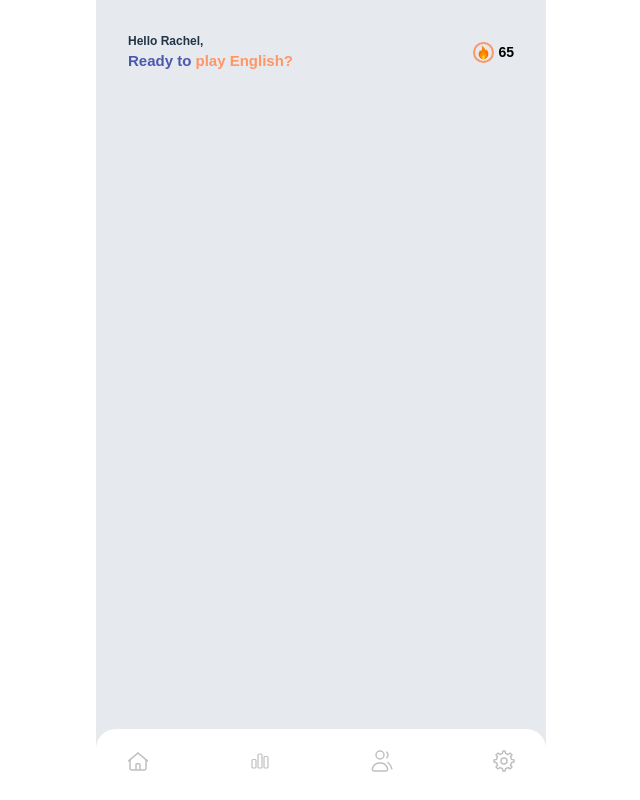
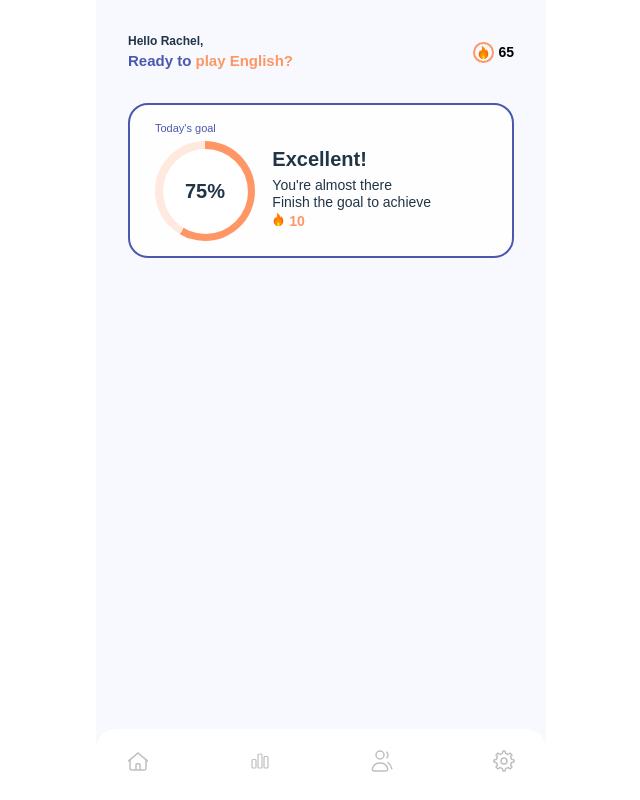
Before and after one commit to bogadeji/engLearn, a React (Vite) app: page / in a window 1280 px wide. Shown: the whole page, without its empty margins (319-959 px from the left). Built offline with nearby package versions, Linux system fonts and the light colour scheme.

Commit message:
UI for learning goal section

```diff
--- a/src/App.css
+++ b/src/App.css
@@ -3,7 +3,7 @@
   margin: 0 auto;
   min-height: 100vh;
   position: relative;
-  background-color: rgb(230,233,238);
+  background-color: rgb(247, 249, 255);
   text-align: center;
 }
 
--- a/src/App.jsx
+++ b/src/App.jsx
@@ -1,6 +1,7 @@
 import './App.css'
 import NavBar from './components/NavBar/NavBar'
 import Welcome from './components/Welcome/Welcome'
+import LearningGoal from './components/LearningGoal/LearningGoal'
 
 function App() {
 
@@ -9,6 +10,7 @@ function App() {
       <NavBar />
       <main className='main'>
         <Welcome />
+        <LearningGoal />
       </main>
     </>
   )
--- /dev/null
+++ b/src/common/CircleRating.jsx
@@ -0,0 +1,19 @@
+import React from 'react';
+import styles from './circlerating.module.css'
+
+function CircleRating({progress = 0}) {
+  return(
+    <>
+      <div className={styles.container}>
+        <div className={styles.progress}>
+          <div className={styles.inner}>
+            <span className={styles.progressscore}>{progress}%</span>
+          </div>
+        </div>
+
+      </div>
+    </>
+  )
+}
+
+export default CircleRating;
--- /dev/null
+++ b/src/common/circlerating.module.css
@@ -0,0 +1,32 @@
+.container {
+  width: 100px;
+  height: 100px;
+  position: relative
+}
+
+.progress {
+  display: flex;
+  justify-content: center;
+  align-items: center;
+  width: 100px;
+  height: 100px;
+  position: relative;
+  background: conic-gradient(rgba(255, 150, 101, 1) 210deg, rgba(255, 150, 101, 0.2) 0deg);
+  border-radius: 50%;
+}
+
+.progress::before {
+  content: "";
+  position: absolute;
+  height: 85px;
+  width: 85px;
+  background-color: #ffffff;
+  border-radius: 50%;
+}
+
+.progressscore {
+  z-index: 4;
+  position: relative;
+  font-size: 20px;
+  font-weight: bold;
+}
--- /dev/null
+++ b/src/components/LearningGoal/LearningGoal.jsx
@@ -0,0 +1,27 @@
+import './learninggoal.css'
+import React from 'react';
+import LearningPoints from '../LearningPoints/LearningPoints';
+import CircleRating from '../../common/CircleRating';
+
+function LearningGoal() {
+  return (
+    <>
+    <div className='learninggoal'>
+    <p className='today'>Today's goal</p>
+      <div className='rating'>
+        <CircleRating progress='75' />
+        <div>
+          <h2 className='rating-heading'>Excellent!</h2>
+          <p className='rating-text'>You're almost there</p>
+          <p className='rating-text'>Finish the goal to achieve</p>
+          <div>
+            <LearningPoints points="10" textcolor='orange'/>
+          </div>
+        </div>
+      </div>
+    </div>
+    </>
+  )
+}
+
+export default LearningGoal;
--- /dev/null
+++ b/src/components/LearningGoal/learninggoal.css
@@ -0,0 +1,33 @@
+.learninggoal {
+  border: 2px solid #4a59ae;
+  border-radius: 20px;
+  background-color: #fffefe;
+  margin-block: 30px;
+  padding:15px 25px;
+  text-align: left;
+}
+
+.today {
+ font-size: 11px;
+ color: #4a59ae;
+ text-align: left;
+ margin-bottom: 5px;
+}
+
+.rating {
+  display: grid;
+  grid-template-columns: 1fr 2fr;
+  gap: 10px;
+}
+
+.rating-heading {
+  font-size: 20px;
+  font-weight: bolder;
+  line-height: 1.8;
+}
+
+.rating-text {
+  font-size: 14px;
+  font-weight: 500;
+  line-height: 1.2;
+}
--- a/src/components/LearningPoints/learningpoints.css
+++ b/src/components/LearningPoints/learningpoints.css
@@ -1,7 +1,7 @@
 .learningpoint {
   display: flex;
   align-items: center;
-  justify-content: center;
+  /* justify-content: center; */
   gap: 4px;
   font-size: 14px;
   font-weight: bolder;
```
